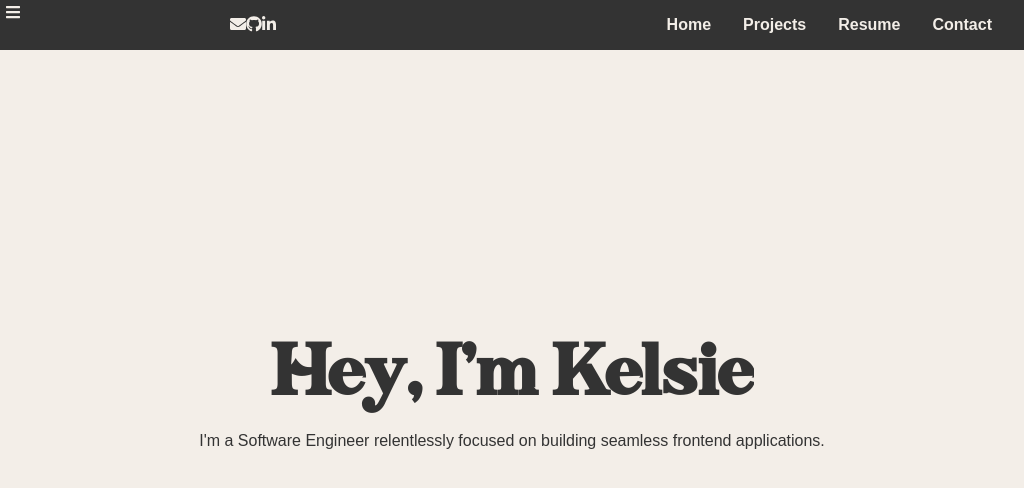
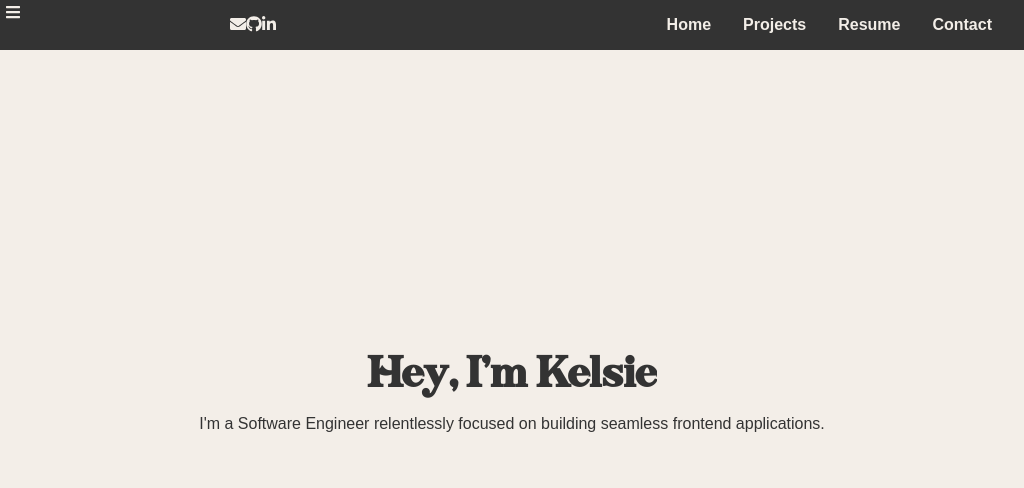
Before and after one commit to kelsiebesingeryeh/personal-website, a React (Create React App) app: page / in a window 1024 px wide. Shown: the top 488 px of the page. Built offline with nearby package versions, Linux system fonts and the light colour scheme.

Commit message:
Add ipad styling to homepage

```diff
--- a/src/HamburgerMenu/HamburgerMenu.scss
+++ b/src/HamburgerMenu/HamburgerMenu.scss
@@ -44,3 +44,9 @@
     vertical-align: middle;
     transition: box-shadow 0.4s ease;
 }
+
+@media screen and (min-width: 376px) and (max-width: 784px) {
+   .fa-bars {
+       font-size: 2rem;
+   }
+}
--- a/src/Home/Home.scss
+++ b/src/Home/Home.scss
@@ -51,16 +51,26 @@ h1 {
 font-family: $raleway-font;
 }
 
+@media screen and (min-width: 785px) and (max-width: 1024px) {
+    .h1Animation {
+        font-size: 3rem;
+    }
+
+    .aboutMe {
+        text-align: center;
+    }
+}
+
 
 @media screen and (min-width: 376px) and (max-width: 784px) {
 
 .h1Animation {
     font-size: 3rem;
-}
+    }
 
 .aboutMe {
     text-align: center;
-}
+    }
 }
 
 
```
